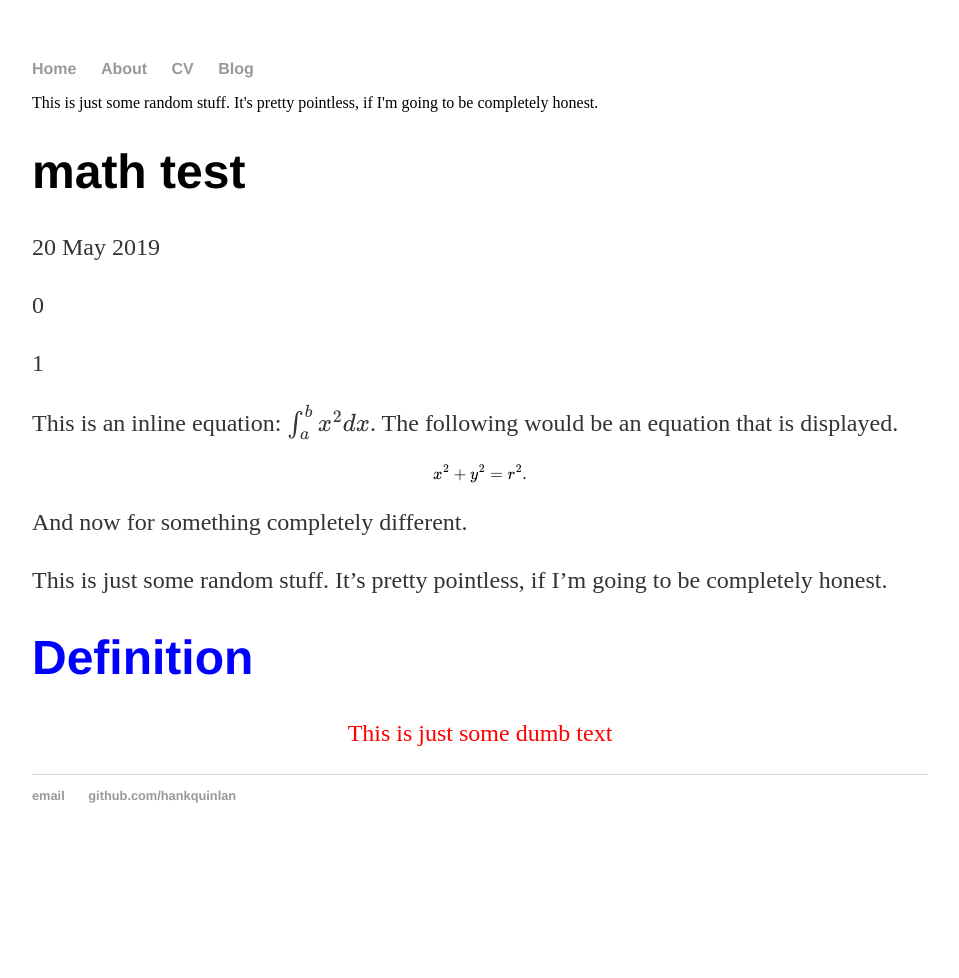
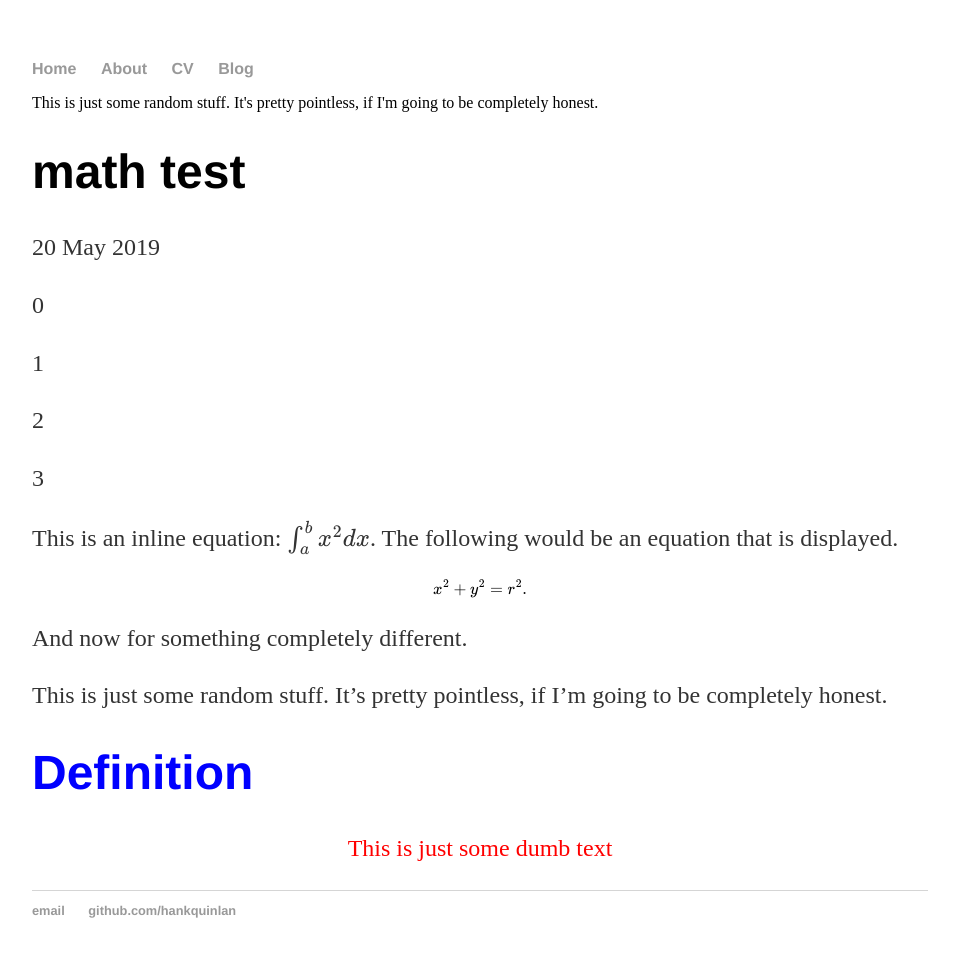
Before and after one commit to fattymattk/hello-world, a Jekyll site: the page built from _posts/2019-05-20-mathtest.md, in a window 1280 px wide. Shown: the whole page, without its empty margins (160-1119 px from the left). Built offline with Jekyll 4.4.1, drawn with Linux system fonts in a browser that asks for light colours; formulas are drawn with MathJax 3; before the commit the page ends 900 px from its top, so only the background shows below that.

Commit message:
Update 2019-05-20-mathtest.md

```diff
--- a/_posts/2019-05-20-mathtest.md
+++ b/_posts/2019-05-20-mathtest.md
@@ -6,6 +6,14 @@ date: 2019-05-20
 ---
 
 {% assign counter = 0 %}
+
+{{counter}}
+
+{% assign counter = counter | plus: 1 %}
+
+{{counter}}
+
+{% assign counter = counter | plus: 1 %}
 
 {{counter}}
 
```
